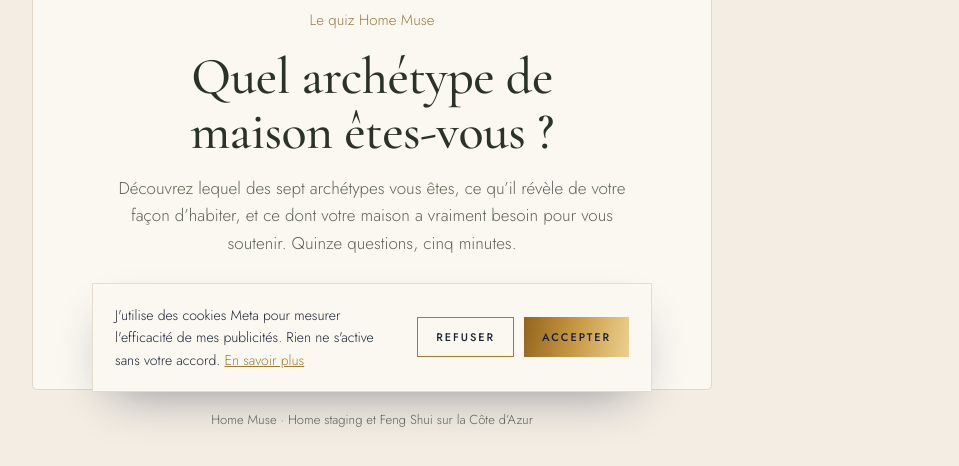
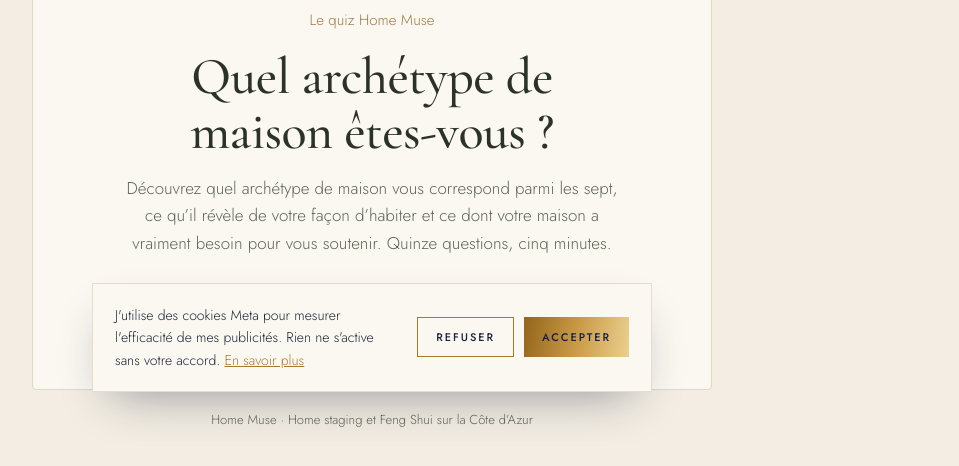
Before and after one commit to louiseprieto-debug/homemuse-site, a plain HTML site: page fr/quiz/index.html in a window 1280 px wide. Shown: the part 392-858 px from the top of the page, without its empty margins (268-1227 px from the left). Drawn offline with nearby package versions, Linux system fonts and the light colour scheme.

Commit message:
Quiz intro: fix French wording
Co-Authored-By: Claude Opus 5.5 <noreply@anthropic.com>
Claude-Session: https://claude.ai/code/session_014ZVmspLKqXyLwqVW4TUXrh

```diff
--- a/fr/quiz/index.html
+++ b/fr/quiz/index.html
@@ -4,7 +4,7 @@
 <meta charset="utf-8">
 <meta name="viewport" content="width=device-width, initial-scale=1">
 <title>Quel archétype de maison êtes-vous ? | Home Muse</title>
-<meta name="description" content="Découvrez votre archétype de maison, ce qu’il révèle de votre façon d’habiter, et ce dont votre maison a vraiment besoin pour vous soutenir.">
+<meta name="description" content="Découvrez votre archétype de maison, ce qu’il révèle de votre façon d’habiter et ce dont votre maison a vraiment besoin pour vous soutenir.">
 <link rel="canonical" href="https://www.homemuse.fr/fr/quiz/">
 <link rel="alternate" hreflang="en" href="https://www.homemuse.fr/quiz/">
 <link rel="alternate" hreflang="fr" href="https://www.homemuse.fr/fr/quiz/">
@@ -12,7 +12,7 @@
 <meta property="og:type" content="website">
 <meta property="og:site_name" content="Home Muse">
 <meta property="og:title" content="Quel archétype de maison êtes-vous ? | Home Muse">
-<meta property="og:description" content="Découvrez votre archétype de maison, ce qu’il révèle de votre façon d’habiter, et ce dont votre maison a vraiment besoin pour vous soutenir.">
+<meta property="og:description" content="Découvrez votre archétype de maison, ce qu’il révèle de votre façon d’habiter et ce dont votre maison a vraiment besoin pour vous soutenir.">
 <meta property="og:url" content="https://www.homemuse.fr/fr/quiz/">
 <meta property="og:image" content="https://www.homemuse.fr/quiz/img/SOL.jpg">
 <meta property="og:locale" content="fr_FR">
@@ -274,7 +274,7 @@ const Q = [
 ];
 
 const T = {
- fr:{kick:'Le quiz Home Muse',title:'Quel archétype de maison êtes-vous ?',lede:'Découvrez lequel des sept archétypes vous êtes, ce qu’il révèle de votre façon d’habiter, et ce dont votre maison a vraiment besoin pour vous soutenir. Quinze questions, cinq minutes.',start:'Commencer le quiz',of:'sur',back:'← Retour',
+ fr:{kick:'Le quiz Home Muse',title:'Quel archétype de maison êtes-vous ?',lede:'Découvrez quel archétype de maison vous correspond parmi les sept, ce qu’il révèle de votre façon d’habiter et ce dont votre maison a vraiment besoin pour vous soutenir. Quinze questions, cinq minutes.',start:'Commencer le quiz',of:'sur',back:'← Retour',
   formT:'Votre résultat est prêt !',formL:'Où pouvons-nous vous l’envoyer ?',name:'Prénom',mail:'E-mail',consent:'J’accepte de recevoir mon résultat et les e-mails de Home Muse. Désinscription possible à tout moment.',see:'Voir mon résultat',
   eName:'Merci d’indiquer votre prénom.',eMail:'Merci d’indiquer une adresse e-mail valide.',eCons:'Merci de cocher la case pour recevoir votre résultat.',
   you:'Votre archétype de maison',touch:'avec une touche de',tips:'Trois idées pour commencer',
```
Also changed, not shown: quiz/index.html (+1 -1 lines).
